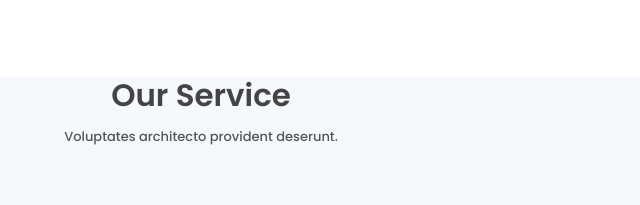
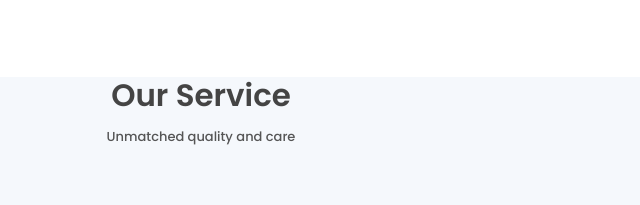
Before and after one commit to tharathara/doctorfactory, a plain HTML site: page index.html in a window 1280 px wide. Shown: the part 1383-1588 px from the top of the page, 439-1079 px from the left. Drawn offline with Linux system fonts and the light colour scheme.

```diff
--- a/index.html
+++ b/index.html
@@ -99,7 +99,7 @@
 <section id="service" class="section pt-0">
     <div class="container">
         <h6 class="section-title text-center">Our Service</h6>
-        <h6 class="section-subtitle text-center mb-5 pb-3">Voluptates architecto provident deserunt.</h6>
+        <h6 class="section-subtitle text-center mb-5 pb-3">Unmatched quality and care</h6>
 
         <div class="row">
             <div class="col-md-4 mb-4 d-flex">
```
